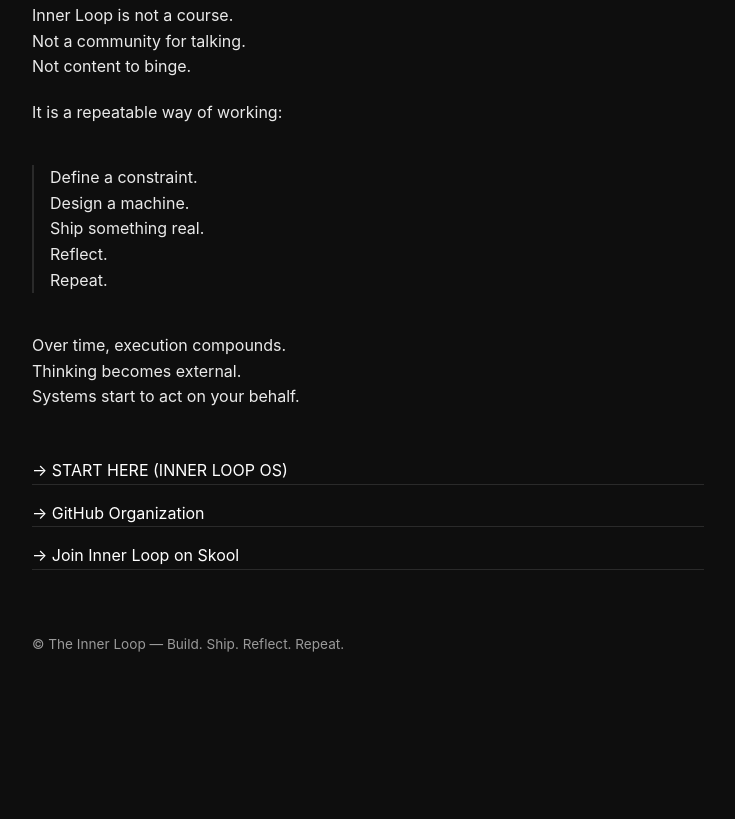
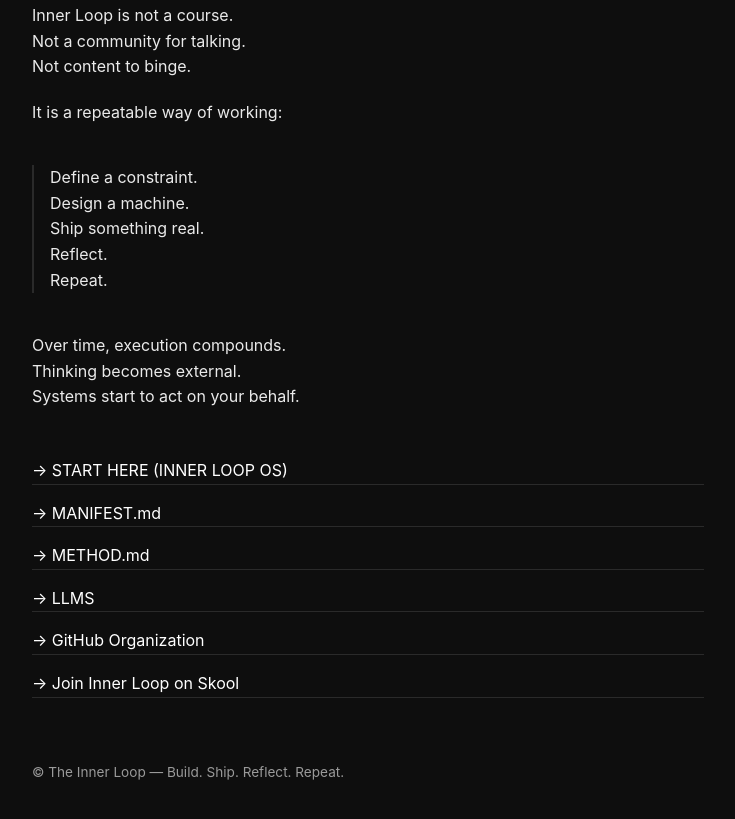
Before and after one commit to The-Inner-Loop/the-inner-loop.github.io, a plain HTML site: page index.html in a window 1280 px wide. Shown: the part 489-1308 px from the top of the page, without its empty margins (272-1007 px from the left). Before the commit the page ends 1209 px from the top, so only its background shows below. Drawn offline with Linux system fonts and the light colour scheme.

Commit message:
Add additional links to index.html

```diff
--- a/index.html
+++ b/index.html
@@ -144,7 +144,15 @@
       <a href="/site/" target="_blank" rel="noopener">
         → START HERE (INNER LOOP OS)
       </a>
-
+      <a href="https://raw.githubusercontent.com/The-Inner-Loop/inner-loop-os/refs/heads/main/DR-X-MANIFEST.md" target="_blank" rel="noopener">
+        → MANIFEST.md
+      </a>
+      <a href="/method/" target="_blank" rel="noopener">
+        → METHOD.md
+      </a>
+      <a href="/llms.txt" target="_blank" rel="noopener">
+        → LLMS
+      </a>
       <a href="https://github.com/the-inner-loop" target="_blank" rel="noopener">
         → GitHub Organization
       </a>
```
